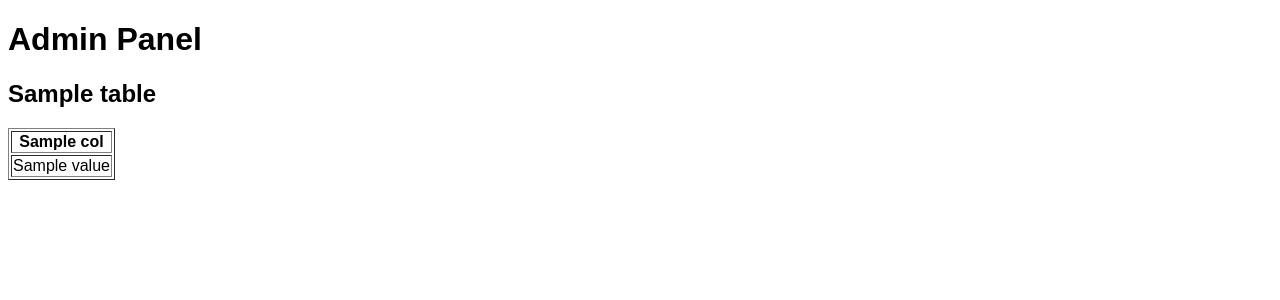
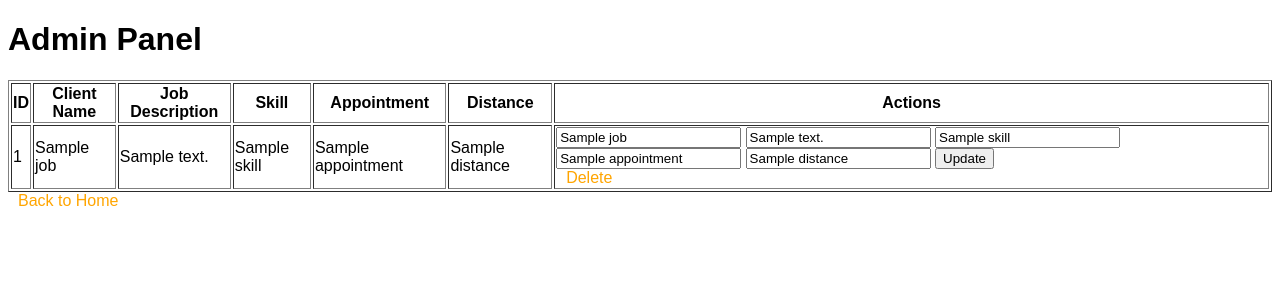
Before and after one commit to FortuneMakgakga/Policy-Tracker, a Flask app: template templates/admin.html in a window 1280 px wide. Shown: the top 300 px of the page. Run offline with Flask 3, Linux system fonts and the light colour scheme; the template is opened without the code that fills it: most values are stand-ins (such as "Sample title", 1, 10 or a date in 2020).

Commit message:
A fix for the admin page

```diff
--- a/app.py
+++ b/app.py
@@ -1,4 +1,121 @@
-from flask import Flask, render_template, send_from_directory, request, jsonify, redirect, url_for
+from flask import Flask, render_template, send_from_directory, request, jsonify, redirect, url_for, flash
+from flask_sqlalchemy import SQLAlchemy
+from flask_socketio import SocketIO, emit
+from flask_admin import Admin
+from flask_admin.contrib.sqla import ModelView
+from sqlalchemy import inspect, text
+import os
+
+app = Flask(__name__, static_folder='static')
+socketio = SocketIO(app, cors_allowed_origins="*")
+
+# Database configuration
+app.config['SQLALCHEMY_DATABASE_URI'] = 'sqlite:///service_app.db'
+app.config['SQLALCHEMY_TRACK_MODIFICATIONS'] = False
+app.config['SECRET_KEY'] = 'supersecretkey'
+
+db = SQLAlchemy(app)
+
+# Models
+class ServiceProvider(db.Model):
+    id = db.Column(db.Integer, primary_key=True)
+    name = db.Column(db.String(100), nullable=False)
+    status = db.Column(db.String(50), nullable=False)
+
+class JobNotification(db.Model):
+    id = db.Column(db.Integer, primary_key=True)
+    client_name = db.Column(db.String(100))
+    job_desc = db.Column(db.String(200))
+    skill = db.Column(db.String(50))
+    appointment = db.Column(db.String(50))
+    distance = db.Column(db.String(50))
+
+class JobAdmin(ModelView):
+    can_edit = True
+    can_delete = True
+    column_editable_list = ['client_name', 'job_desc', 'skill', 'appointment', 'distance']
+
+# Flask-Admin setup
+admin = Admin(app, name='Service App Admin', template_mode='bootstrap4')
+admin.add_view(JobAdmin(JobNotification, db.session))
+
+@app.route('/')
+def home():
+    return render_template('home.html')
+
+@app.route('/client')
+def client():
+    return render_template('client.html')
+
+@app.route('/admin')
+def admin_view():
+    return redirect('/admin/')
+
+@app.route('/edit/<int:job_id>', methods=['POST'])
+def edit_job(job_id):
+    job = JobNotification.query.get(job_id)
+    if job:
+        job.client_name = request.form['client_name']
+        job.job_desc = request.form['job_desc']
+        job.skill = request.form['skill']
+        job.appointment = request.form['appointment']
+        job.distance = request.form['distance']
+        db.session.commit()
+    return redirect(url_for('admin'))
+
+@app.route('/delete/<int:job_id>')
+def delete_job(job_id):
+    job = JobNotification.query.get(job_id)
+    if job:
+        db.session.delete(job)
+        db.session.commit()
+    return redirect(url_for('admin'))
+
+@app.route('/send_notification', methods=['POST'])
+def send_notification():
+    data = request.json
+    job = JobNotification(client_name=data['clientName'], job_desc=data['jobDesc'], skill=data['skill'], appointment=data['appointment'], distance=data['distance'])
+    db.session.add(job)
+    db.session.commit()
+    socketio.emit('receive_notification', data)
+    return jsonify({'status': 'Notification sent'}), 200
+
+@app.route('/service_provider')
+def service_provider():
+    return render_template('service_provider.html')
+
+@app.route('/static/<path:filename>')
+def custom_static(filename):
+    return send_from_directory(app.static_folder, filename)
+
+if __name__ == '__main__':
+    with app.app_context():
+        db.create_all()
+    socketio.run(app, debug=True, use_reloader=False)
+
+
+
+# Directory structure
+# flask_service_app/
+# ├── app.py                   # Main Flask application
+# ├── templates/               # HTML templates folder
+# │   ├── home.html            # Home page template
+# │   ├── client.html          # Client page template
+# │   └── service_provider.html # Service Provider page template
+# ├── static/                  # Static files (CSS, JS, images)
+# │   └── styles.css           # Stylesheet for the app
+# └── requirements.txt         # Python dependencies
+
+
+
+
+
+
+
+
+
+#Initial Working Code:
+""" from flask import Flask, render_template, send_from_directory, request, jsonify, redirect, url_for
 from flask_sqlalchemy import SQLAlchemy
 from sqlalchemy import inspect,text
 from flask_socketio import SocketIO, emit
@@ -89,49 +206,4 @@ def custom_static(filename):
 if __name__ == '__main__':
     with app.app_context():
         db.create_all()
-    socketio.run(app, debug=True, use_reloader=False)
-
-
-# Directory structure
-# flask_service_app/
-# ├── app.py                   # Main Flask application
-# ├── templates/               # HTML templates folder
-# │   ├── home.html            # Home page template
-# │   ├── client.html          # Client page template
-# │   └── service_provider.html # Service Provider page template
-# ├── static/                  # Static files (CSS, JS, images)
-# │   └── styles.css           # Stylesheet for the app
-# └── requirements.txt         # Python dependencies
-
-
-
-
-
-
-
-
-
-#Initial Working Code:
-""" from flask import Flask, render_template, send_from_directory
-import os
-
-app = Flask(__name__, static_folder='static')
-
-@app.route('/')
-def home():
-    return render_template('home.html')
-
-@app.route('/client')
-def client():
-    return render_template('client.html')
-
-@app.route('/service_provider')
-def service_provider():
-    return render_template('service_provider.html')
-
-@app.route('/static/<path:filename>')
-def custom_static(filename):
-    return send_from_directory(app.static_folder, filename)
-
-if __name__ == '__main__':
-    app.run(debug=True, use_reloader=False) """
+    socketio.run(app, debug=True, use_reloader=False) """
--- a/templates/admin.html
+++ b/templates/admin.html
@@ -1,27 +1,44 @@
 <!DOCTYPE html>
-<html>
+<html lang="en">
 <head>
+    <meta charset="UTF-8">
     <title>Admin Panel</title>
-    <link rel="stylesheet" type="text/css" href="/static/styles.css">
+    <link rel="stylesheet" href="/static/styles.css">
 </head>
 <body>
     <h1>Admin Panel</h1>
-    {% for table, content in data.items() %}
-        <h2>{{ table }}</h2>
     <table border="1">
         <tr>
-                {% for col in content['columns'] %}
-                    <th>{{ col }}</th>
-                {% endfor %}
+            <th>ID</th>
+            <th>Client Name</th>
+            <th>Job Description</th>
+            <th>Skill</th>
+            <th>Appointment</th>
+            <th>Distance</th>
+            <th>Actions</th>
         </tr>
-            {% for row in content['rows'] %}
+        {% for job in jobs %}
         <tr>
-                    {% for value in row %}
-                        <td>{{ value }}</td>
-                    {% endfor %}
+            <td>{{ job.id }}</td>
+            <td>{{ job.client_name }}</td>
+            <td>{{ job.job_desc }}</td>
+            <td>{{ job.skill }}</td>
+            <td>{{ job.appointment }}</td>
+            <td>{{ job.distance }}</td>
+            <td>
+                <form action="/edit/{{ job.id }}" method="post">
+                    <input type="text" name="client_name" placeholder="Name" value="{{ job.client_name }}">
+                    <input type="text" name="job_desc" placeholder="Job" value="{{ job.job_desc }}">
+                    <input type="text" name="skill" placeholder="Skill" value="{{ job.skill }}">
+                    <input type="text" name="appointment" placeholder="Appointment" value="{{ job.appointment }}">
+                    <input type="text" name="distance" placeholder="Distance" value="{{ job.distance }}">
+                    <button type="submit">Update</button>
+                </form>
+                <a href="/delete/{{ job.id }}">Delete</a>
+            </td>
         </tr>
         {% endfor %}
     </table>
-    {% endfor %}
+    <a href="/">Back to Home</a>
 </body>
 </html>
```
Also changed, not shown: templates/home.html (+8 -5 lines), instance/service_app.db. Lines whose indentation alone changed are shown as unchanged.
